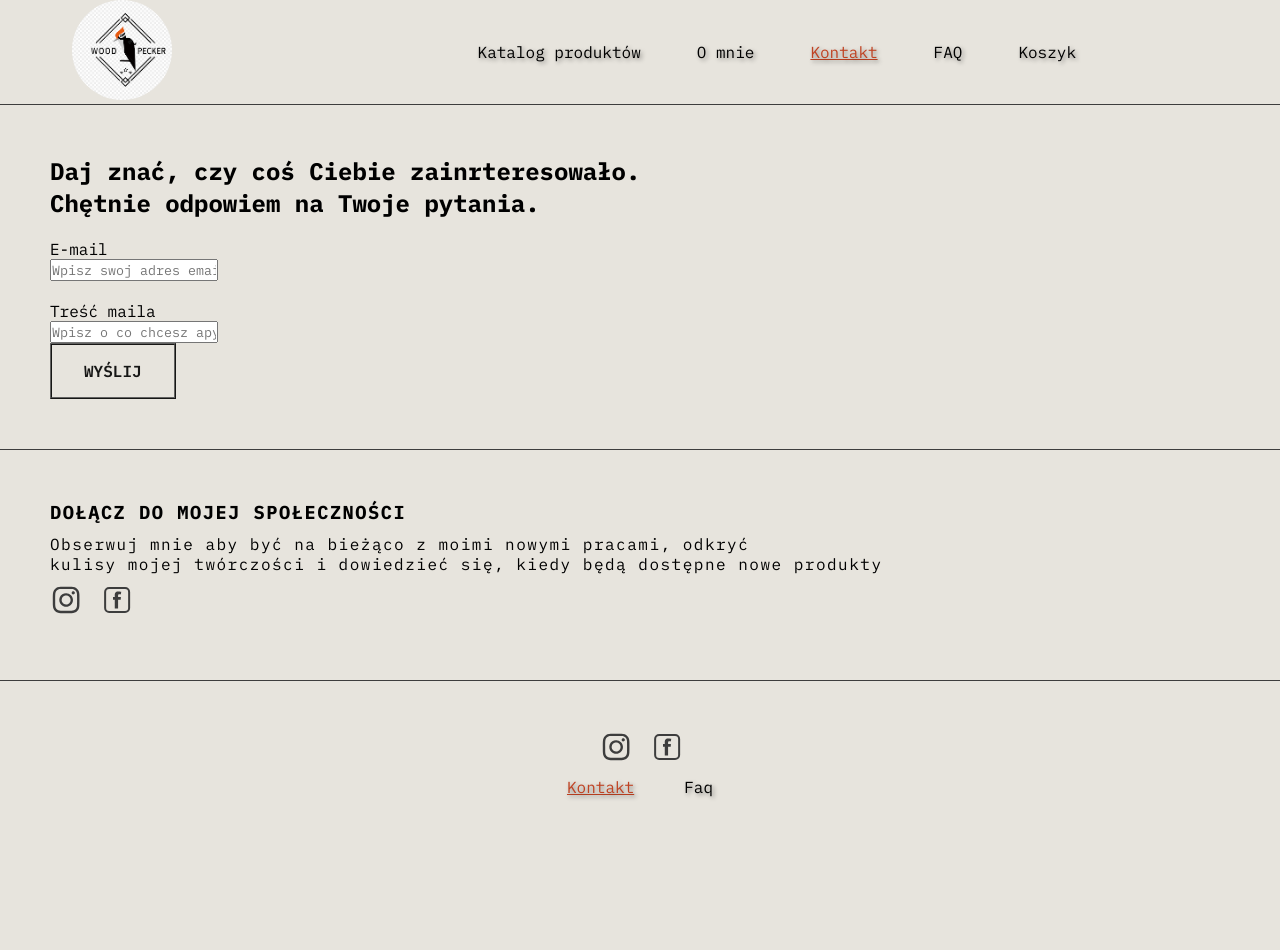
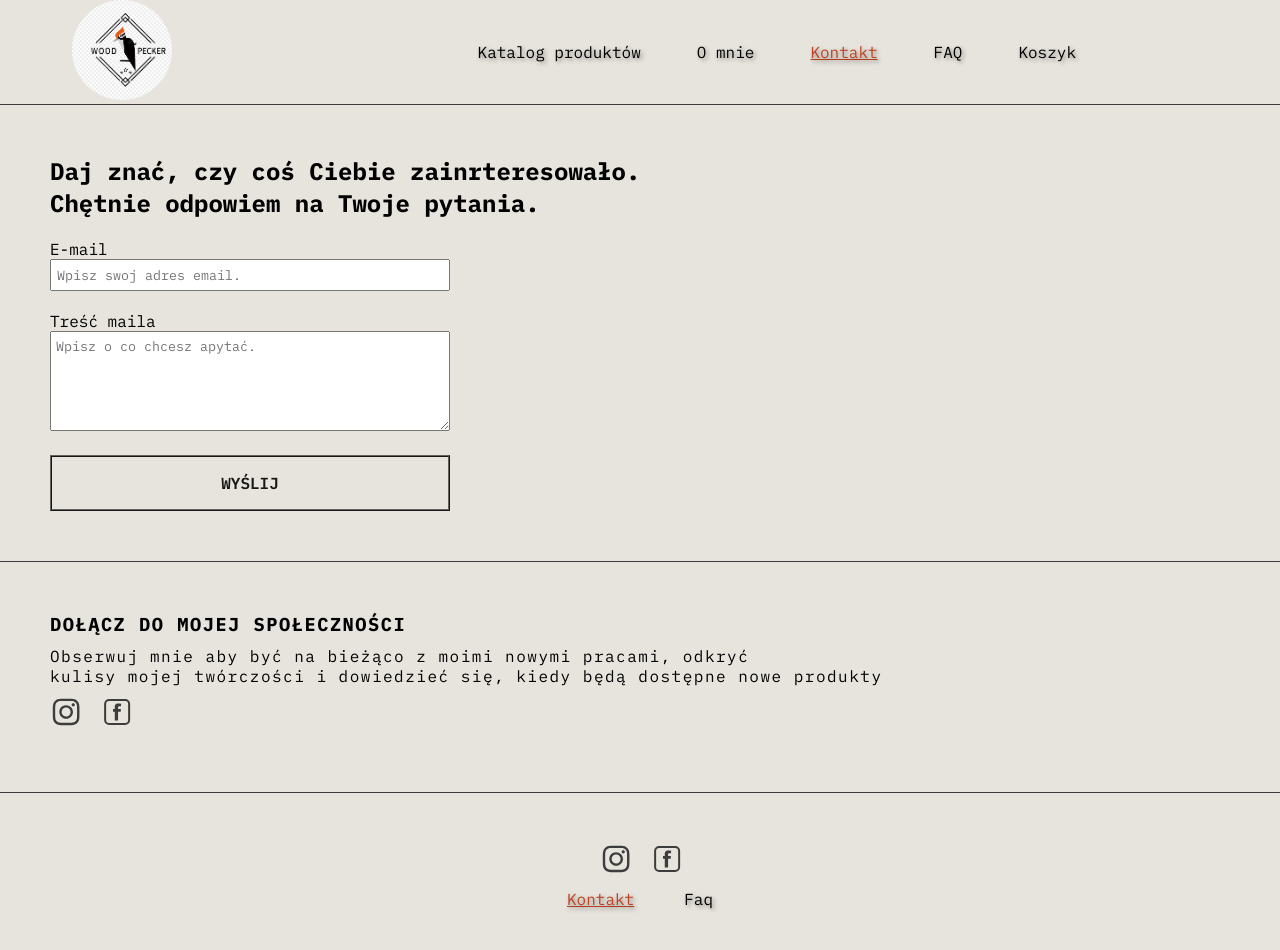
Before and after one commit to mateuszczap/shop-template, a React (Create React App) app: page /contact in a window 1280 px wide. Shown: the top 950 px of the page. Before the commit the page ends 847 px from the top, so only its background shows below. Built offline with nearby package versions, Linux system fonts and the light colour scheme.

Commit message:
add photos to carousel

```diff
--- a/src/App.css
+++ b/src/App.css
@@ -87,6 +87,9 @@
   cursor: pointer;
   transition: transform 0.3s ease;
   white-space: nowrap;
+}
+.button-email:hover {
+  transform: scale(1.1)
 }
 .bottom-container-img {
   display: grid;
@@ -271,9 +274,23 @@ a.active {
   padding: 50px;
 }
 .email-input-container {
+  display: flex;
   margin-top: 20px;
-
+  gap: 20px;
 }
 .email-text-container {
+  display: flex;
+  flex-direction: column;
+  width: min-content;
   margin-top: 20px;
+  gap: 20px;
 }
+.email-input input {
+  padding: 5px;
+  width: 400px;
+}
+.email-text textarea {
+  width: 400px;
+  height: 100px;
+  padding: 5px;
+}
--- a/src/components/Carousel.tsx
+++ b/src/components/Carousel.tsx
@@ -2,22 +2,18 @@ import { useState } from "react";
 import AliceCarousel from 'react-alice-carousel';
 import 'react-alice-carousel/lib/alice-carousel.css';
 
-function Carousel() {
+function Carousel({image, secondImg, thirdImg}:{image: string, secondImg: string, thirdImg: string}) {
 
     const images = [
-        <img src="/komoda1.jpg" role="presentation" className="carousel-img"/>,
-        <img src="/komoda2.jpg" role="presentation" className="carousel-img"/>,
-        <img src="/komoda3.jpg" role="presentation" className="carousel-img"/>,
-        <img src="/komoda4.jpg" role="presentation" className="carousel-img"/>,
+        <img src={image} role="presentation" className="carousel-img"/>,
+        <img src={secondImg} role="presentation" className="carousel-img"/>,
+        <img src={thirdImg} role="presentation" className="carousel-img"/>,
+        // <img src="/komoda4.jpg" role="presentation" className="carousel-img"/>,
     ];
     const [currentImage, setCurrentImage] = useState(0);
 
-
-
     return(
         <div className="carousel">
-
-      {/* <img src={images[currentImage]} alt={`Image ${currentImage + 1}`} /> */}
       <AliceCarousel
       mouseTracking items={images} infinite
       autoWidth
--- a/src/components/Contact.tsx
+++ b/src/components/Contact.tsx
@@ -32,7 +32,7 @@ function Contact() {
                 <div className="email-text-container">
                     <div className="email-text">
                         <p>Treść maila</p>
-                        <input placeholder="Wpisz o co chcesz apytać." value={inputValue} onChange={handleInputChange}></input>
+                        <textarea placeholder="Wpisz o co chcesz apytać." value={inputValue} onChange={handleInputChange}></textarea>
                     </div>
                     <button className="button-email" onClick={async()=>{
                         const response = await fetch("http://localhost:3001/hello", {
--- a/src/components/Product.tsx
+++ b/src/components/Product.tsx
@@ -1,5 +1,6 @@
 import { Button } from "./Button";
 import { useNavigate } from "react-router-dom"
+import { Carousel } from "./Carousel";
 
 function Product ({price, name, discount, setProducts, img}:{price: number, name: string, discount?: number, setProducts: any, img: string}) {
     const navigate = useNavigate()
@@ -7,6 +8,7 @@ function Product ({price, name, discount, setProducts, img}:{price: number, name
         <div className="product-page-container" >
             <div className="product-container">
                 <img src={img}/>
+                {/* <Carousel/> */}
                 <h5>{name}</h5>
                 {discount ? (<div>
                 <p><del>{price}</del> zł.</p>
--- a/src/components/ProductDescribe.tsx
+++ b/src/components/ProductDescribe.tsx
@@ -8,19 +8,19 @@ import { Carousel } from "./Carousel";
 
 function ProductDescribe() {
     const { productName } = useParams();
-     const array = tablica.find((element) => element.name === productName)
-
+     const product = tablica.find((element) => element.name === productName)
+     if (!product)return<></>
     return (
         <>
         <Header/>
         <div className="main-container-product-describe">
             <div className="inner-container-product-carousel">
-                <Carousel/>
+                <Carousel image={product?.mainImage} secondImg={product?.secondImage} thirdImg={product?.thirdImage}/>
             </div>
             <div className="inner-container-product-describe">
                 <h2>{productName}</h2>
-                <p>Cena: {array?.price} zł</p>
-                {array?.discount && <p>Discount: {array?.discount}</p>}
+                <p>Cena: {product?.price} zł</p>
+                {product?.discount && <p>Discount: {product?.discount}</p>}
                 <Button text={'Dodaj do koszyka'} color={'black'}/>
                 <p>Lorem ipsum dolor sit, amet consectetur adipisicing elit. Quos temporibus aliquam architecto dolor molestias omnis nobis rem. Similique, tempore reiciendis! Similique quo perferendis voluptatibus. Ex, aut? Porro fugit molestias impedit!</p>
             </div>
--- a/src/data/products.ts
+++ b/src/data/products.ts
@@ -1,46 +1,62 @@
-export type ProductType = {name: string, price: number, discount?: number, mainImage: string}
+export type ProductType = {name: string, price: number, discount?: number, mainImage: string, secondImage:string, thirdImage:string}
 
 export const tablica: ProductType[] = [
     {
         name: 'Komoda',
         price: 6000,
-        mainImage: '/komoda1.jpg'
+        mainImage: '/komoda1.jpg',
+        secondImage: '/komoda2.jpg',
+        thirdImage: '/komoda3.jpg',
     },
     {
         name: 'Krzesło',
         price: 1000,
-        mainImage: '/krzesło1.jpg'
+        mainImage: '/krzesło1.jpg',
+        secondImage: '/krzesło2.jpg',
+        thirdImage: '/krzesło3.jpg',
     },
     {
         name: 'Stół',
         price: 8000,
-        mainImage: '/stół1.jpg'
+        mainImage: '/stół1.jpg',
+        secondImage: '/stół2.jpg',
+        thirdImage: '/stół3.jpg',
     },
     {
         name: 'Taboret',
         price: 1500,
-        mainImage: '/taboret1.jpg'
+        mainImage: '/taboret1.jpg',
+        secondImage: '/taboret2.jpg',
+        thirdImage: '/taboret3.jpg',
     },
     {
         name: 'Stolik',
         price: 2500,
-        mainImage: '/stolik1.jpg'
+        mainImage: '/stolik1.jpg',
+        secondImage: '/stolik2.jpg',
+        thirdImage: '/',
     },
     {
         name: 'RTV',
         price: 4900,
         discount: 2000,
-        mainImage: '/rtv1.jpg'
+        mainImage: '/rtv1.jpg',
+        secondImage: '/rtv2.jpg',
+        thirdImage: '/',
     },
     {
         name: 'Sofa',
         price: 6500,
-        mainImage: '/sofa1.jpg'
+        mainImage: '/sofa1.jpg',
+        secondImage: '/sofa2.jpg',
+        thirdImage: '/sofa3.jpg',
     },
     {
         name: 'Regał',
         price: 2000,
         discount: 1499,
-        mainImage: '/regał1.jpg'
+        mainImage: '/regał1.jpg',
+        secondImage: '/regał2.jpg',
+        thirdImage: '/regał3.jpg',
     }
 ]
```
